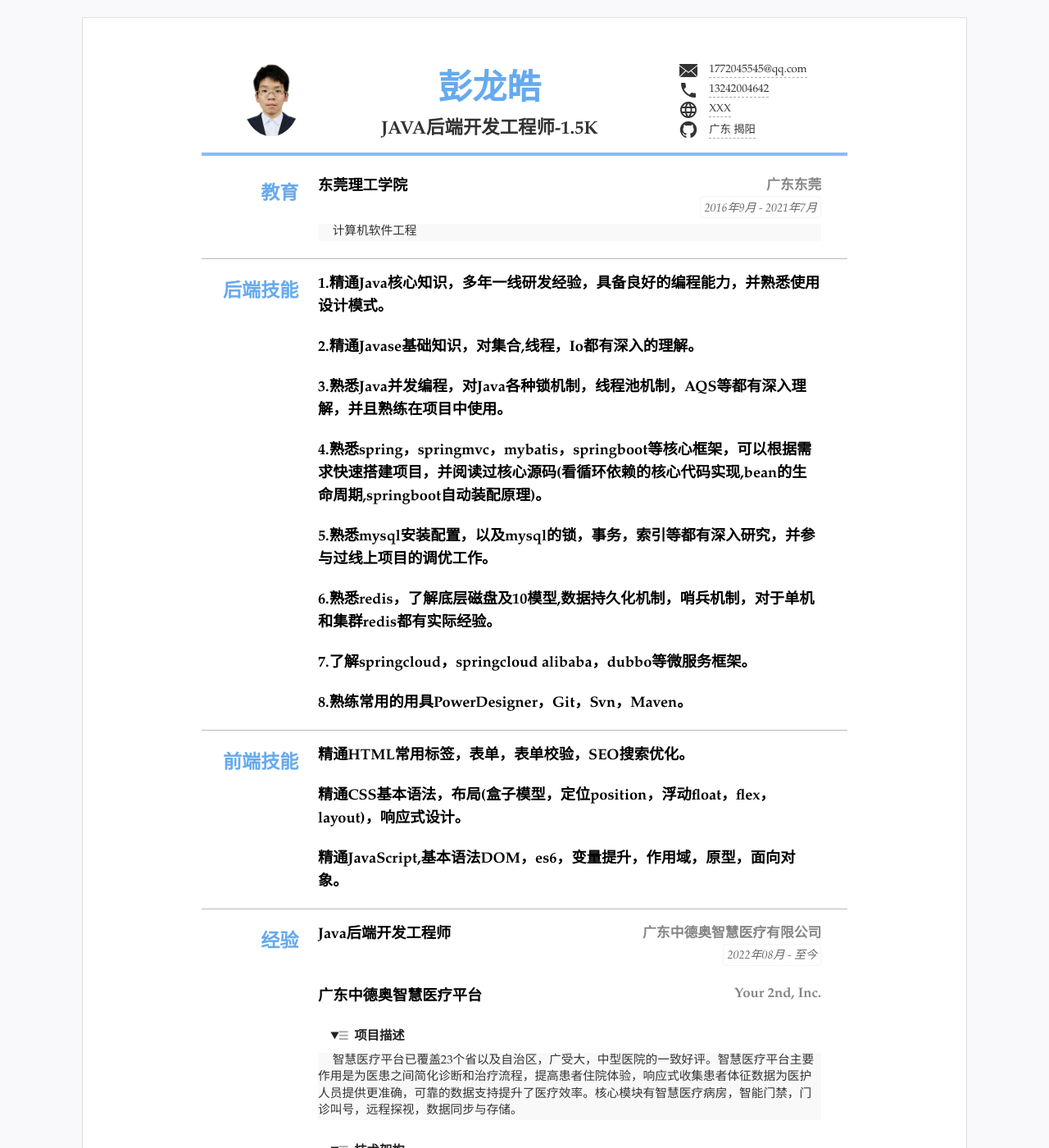
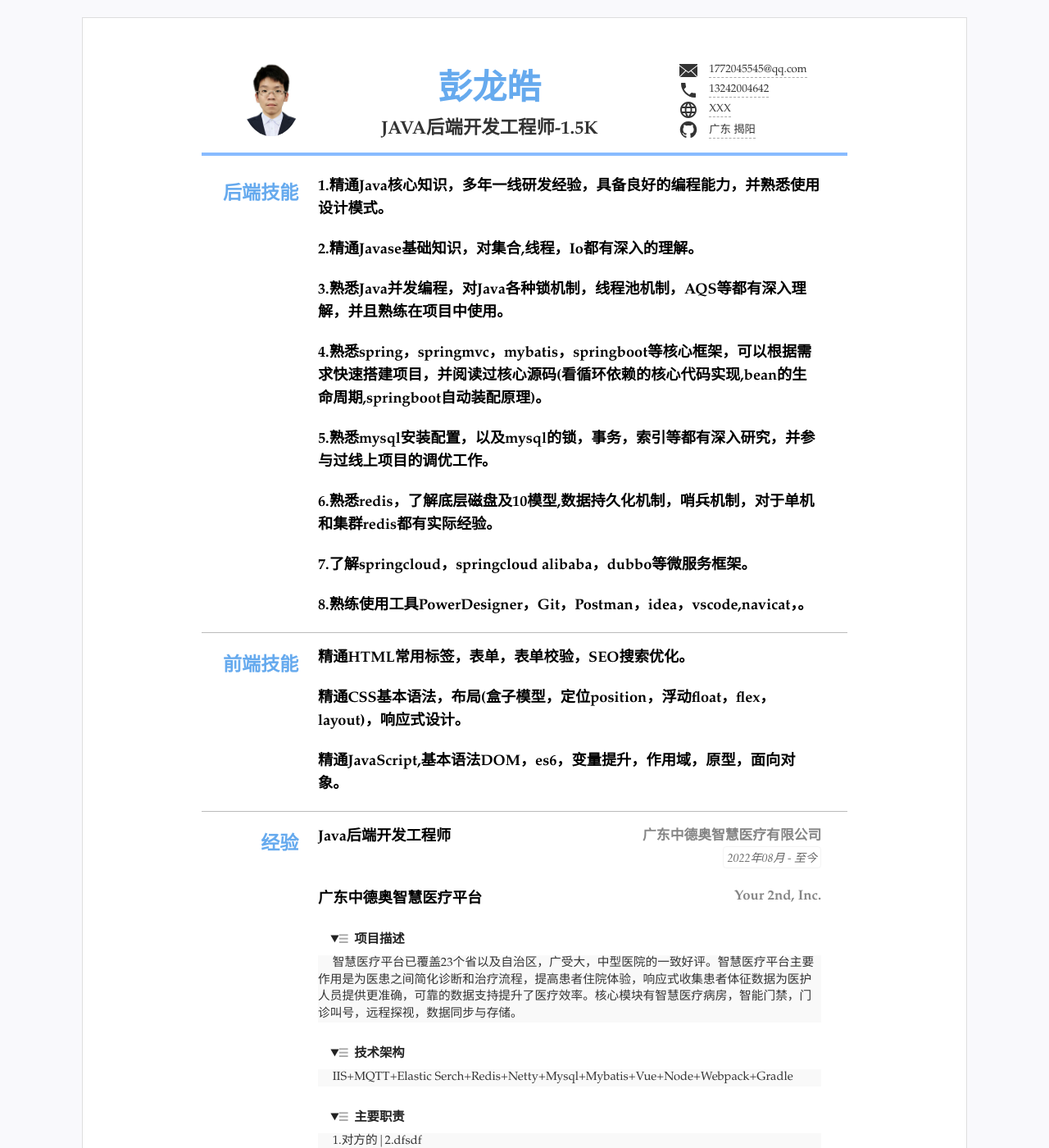
Before and after one commit to hi-luckily-live/plh-yyds, a Jekyll site: the page built from index.html, in a window 1280 px wide and 1400 px high. Shown: the whole window at 82% size. Built offline with Jekyll 4.4.1, drawn with Linux system fonts in a browser that asks for light colours; some of the changed text lies outside the part shown.

Commit message:
Update resume.yml

```diff
--- a/_data/resume.yml
+++ b/_data/resume.yml
@@ -27,13 +27,6 @@ contact: #联系方式连接等3~5行
 
 #main下面是主体内容，类别条数不限
 main: #简历主要内容，
-- type: education #类别为ID
-  name: 教育 #显示名称，空则使用type
-  content: #内容基本格式 标题-副标题-日期-详细内容 (都允许空)
-  - title: 东莞理工学院
-    duration: "2016年9月 - 2021年7月"
-    sub: 广东东莞
-    detail: 计算机软件工程
 
 - type: 后端技能
   content:
@@ -44,7 +37,7 @@ main: #简历主要内容，
   - title: 5.熟悉mysql安装配置，以及mysql的锁，事务，索引等都有深入研究，并参与过线上项目的调优工作。
   - title: 6.熟悉redis，了解底层磁盘及10模型,数据持久化机制，哨兵机制，对于单机和集群redis都有实际经验。
   - title: 7.了解springcloud，springcloud alibaba，dubbo等微服务框架。
-  - title: 8.熟练常用的用具PowerDesigner，Git，Svn，Maven。
+  - title: 8.熟练使用工具PowerDesigner，Git，Postman，idea，vscode,navicat，。
 
 - type: 前端技能
   content:
@@ -88,6 +81,14 @@ main: #简历主要内容，
     sub: Creator and maintainer.
    #可继续添加更多内容
 
+- type: education #类别为ID
+  name: 教育 #显示名称，空则使用type
+  content: #内容基本格式 标题-副标题-日期-详细内容 (都允许空)
+  - title: 东莞理工学院
+    duration: "2016年9月 - 2021年7月"
+    sub: 广东东莞
+    detail: 计算机软件工程
+
 #others 其他简略内容(列表)
 others: #其他列表显示
 - type: others #ID可以为空
```
